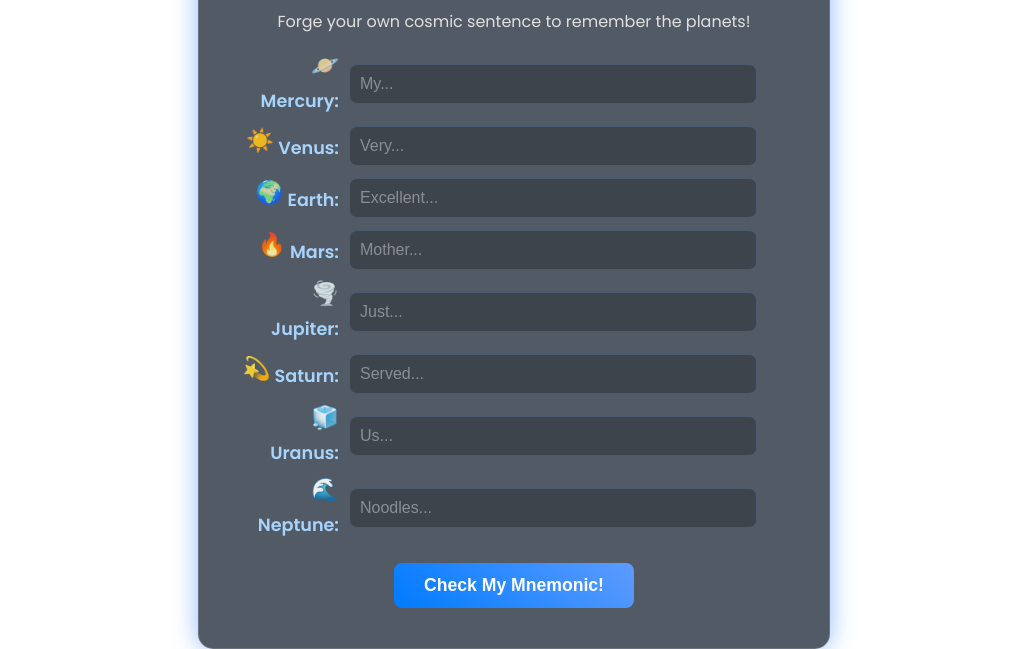
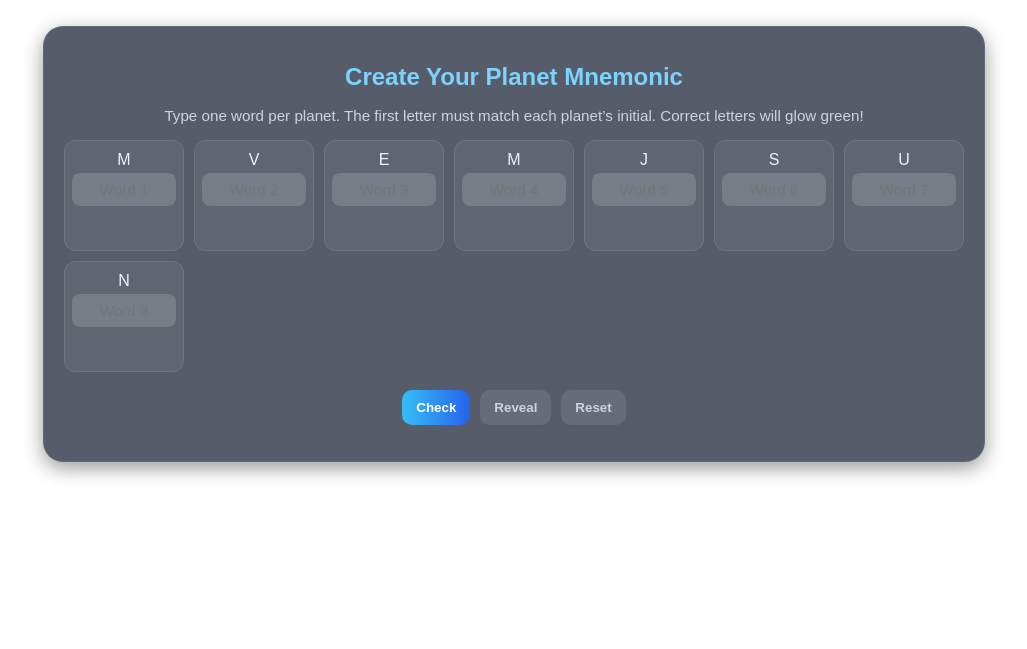
Before and after one commit to amal-projects-create/genially, a plain HTML site: page index.html in a window 1280 px wide. Shown: the part 156-805 px from the top of the page, without its empty margins (126-1153 px from the left). Drawn offline with Linux system fonts and the light colour scheme.

Commit message:
Update index.html

```diff
--- a/index.html
+++ b/index.html
@@ -1,258 +1,235 @@
-<!DOCTYPE html>
+<!doctype html>
 <html lang="en">
 <head>
-<meta charset="utf-8">
-<meta name="viewport" content="width=device-width, initial-scale=1.0">
-<title>Mnemonic Planet Order</title>
-<link rel="preconnect" href="https://fonts.googleapis.com">
-<link rel="preconnect" href="https://fonts.gstatic.com" crossorigin>
-<link href="https://fonts.googleapis.com/css2?family=Poppins:wght@400;600&display=swap" rel="stylesheet">
+  <meta charset="utf-8" />
+  <meta name="viewport" content="width=device-width,initial-scale=1" />
+  <title>Planet Order — Mnemonic Builder</title>
   <style>
-  :root {
-    --glow-color: #5d9bff;
+    html, body {
+      width: 100%;
+      height: 100%;
+      margin: 0;
+      padding: 0;
+      background: transparent;
+      overflow: hidden;
+      font-family: 'Nunito', sans-serif;
     }
 
-  html, body {
-    margin: 0;
-    padding: 0;
-    height: 100%;
-    background: transparent;
-    font-family: 'Poppins', sans-serif;
-    color: #e0e0e0;
+    body {
       display: flex;
+      align-items: center;
       justify-content: center;
-    align-items: center;
+      color: #eaf2ff;
     }
 
     .container {
       width: 95%;
-    max-width: 550px;
-    margin: 1em auto;
-    padding: clamp(1em, 5vw, 2.5em);
-    background: rgba(25, 35, 50, 0.75);
-    border-radius: 15px;
-    border: 1px solid rgba(255, 255, 255, 0.15);
-    box-shadow: 0 0 15px rgba(0,0,0,0.4);
+      max-width: 900px;
+      background: rgba(15, 23, 42, 0.7);
+      backdrop-filter: blur(10px);
+      border-radius: 20px;
+      border: 1px solid rgba(255, 255, 255, 0.08);
+      padding: 20px;
+      box-shadow: 0 6px 20px rgba(0, 0, 0, 0.4);
       text-align: center;
-    position: relative;
-    overflow: hidden;
-    animation: softGlow 6s ease-in-out infinite alternate;
+      transform: scale(1);
+      transform-origin: center;
+      transition: transform 0.3s ease;
     }
 
-  @keyframes softGlow {
-    0% { box-shadow: 0 0 12px rgba(93,155,255,0.4); }
-    100% { box-shadow: 0 0 25px rgba(93,155,255,0.7); }
+    @media (max-width: 600px) {
+      .container { transform: scale(0.9); }
     }
 
     h1 {
-    font-size: clamp(1.5rem, 5vw, 2.2rem);
-    color: #fff;
-    text-shadow: 0 0 8px var(--glow-color);
-    margin-top: 0;
-    display: flex;
-    justify-content: center;
-    align-items: center;
-    gap: .3em;
+      font-size: 1.5rem;
+      margin-bottom: 10px;
+      color: #7dd3fc;
     }
 
-  h1::before { content: '🚀'; }
-  h1::after { content: '🌟'; }
-
     p {
-    font-size: clamp(0.8rem, 2.5vw, 1rem);
-    margin-top: 0.5em;
+      color: #cbd5e1;
+      font-size: 0.95rem;
+      margin-bottom: 16px;
     }
 
-  .planet-input-grid {
+    .grid {
       display: grid;
-    grid-template-columns: 1fr;
-    gap: 12px;
-    margin-top: 20px;
+      grid-template-columns: repeat(auto-fit, minmax(120px, 1fr));
+      gap: 10px;
     }
 
-  .planet-input {
+    .blank {
+      background: rgba(255, 255, 255, 0.05);
+      border: 1px solid rgba(255, 255, 255, 0.1);
+      border-radius: 12px;
+      padding: 10px;
       display: flex;
+      flex-direction: column;
       align-items: center;
-    justify-content: space-between;
-    transition: transform 0.2s ease;
+      transition: background 0.3s ease, transform 0.2s ease;
     }
 
-  .planet-input:hover {
-    transform: scale(1.02);
+    .blank:hover { transform: translateY(-3px); background: rgba(255, 255, 255, 0.1); }
+
+    input.word {
+      width: 90%;
+      padding: 8px;
+      margin-top: 4px;
+      border-radius: 8px;
+      border: none;
+      background: rgba(255,255,255,0.15);
+      color: #fff;
+      text-align: center;
+      outline: none;
+      font-size: 0.95rem;
+      transition: background 0.3s ease;
     }
 
-  .planet-name {
-    flex: 0 0 100px;
-    text-align: right;
-    margin-right: 10px;
-    font-weight: 600;
-    color: #a7d4fd;
-    font-size: clamp(0.9rem, 3vw, 1.1rem);
-  }
-
-  input[type="text"] {
-    flex: 1 1 auto;
-    padding: 10px;
-    background-color: rgba(0, 0, 0, 0.25);
-    border: 1px solid #4a5a70;
-    border-radius: 8px;
-    color: #fff;
-    font-size: clamp(0.9rem, 3vw, 1rem);
-    transition: all 0.3s ease;
-  }
-
-  input[type="text"]::placeholder {
-    color: rgba(255, 255, 255, 0.4);
-  }
-
-  input[type="text"]:focus {
-    outline: none;
-    border-color: var(--glow-color);
-    box-shadow: 0 0 8px var(--glow-color);
+    input.word:focus {
+      background: rgba(255,255,255,0.25);
     }
 
     .indicator {
-    flex: 0 0 24px;
-    width: 24px;
-    height: 24px;
-    margin-left: 8px;
-    border-radius: 50%;
-    transition: all 0.3s ease;
-    font-size: 16px;
-    line-height: 24px;
-    text-align: center;
+      margin-top: 6px;
+      width: 28px;
+      height: 28px;
+      border-radius: 8px;
+      display: flex;
+      align-items: center;
+      justify-content: center;
+      font-weight: bold;
+      font-size: 1.1rem;
     }
 
-  .correct {
-    background-color: #28a745;
-    box-shadow: 0 0 10px #28a745;
-    animation: pulseGreen 0.8s ease;
-  }
+    .ok { background: rgba(16,185,129,0.2); color: #10b981; }
+    .bad { background: rgba(239,68,68,0.2); color: #ef4444; }
 
-  .wrong {
-    background-color: #dc3545;
-    box-shadow: 0 0 10px #dc3545;
-    animation: shake 0.4s ease;
-  }
-
-  @keyframes pulseGreen {
-    0% { transform: scale(1); }
-    50% { transform: scale(1.2); }
-    100% { transform: scale(1); }
-  }
-
-  @keyframes shake {
-    0%, 100% { transform: translateX(0); }
-    25% { transform: translateX(-3px); }
-    75% { transform: translateX(3px); }
+    .buttons {
+      display: flex;
+      flex-wrap: wrap;
+      justify-content: center;
+      gap: 10px;
+      margin-top: 18px;
     }
 
     button {
-    padding: 12px 30px;
-    margin-top: 25px;
+      padding: 10px 14px;
+      border-radius: 10px;
       border: none;
-    background: linear-gradient(45deg, #007bff, #5d9bff);
-    color: white;
-    border-radius: 8px;
+      font-weight: 600;
       cursor: pointer;
-    font-size: clamp(0.9rem, 3vw, 1.1rem);
-    font-weight: 600;
-    transition: transform 0.2s ease, box-shadow 0.2s ease;
+      transition: transform 0.2s ease, background 0.3s ease;
     }
 
-  button:hover {
-    transform: translateY(-2px);
-    box-shadow: 0 4px 15px rgba(93, 155, 255, 0.6);
+    .btn-check { background: linear-gradient(90deg, #38bdf8, #2563eb); color: #fff; }
+    .btn-reset, .btn-reveal { background: rgba(255,255,255,0.1); color: #cbd5e1; }
+    button:hover { transform: scale(1.05); }
+
+    .result {
+      margin-top: 16px;
+      font-size: 1rem;
+      color: #93c5fd;
     }
 
-  .correct::after, .wrong::after {
-    color: white;
-  }
-
-  .correct::after { content: '✔'; }
-  .wrong::after { content: '✖'; }
-
-  .decor {
-    font-size: 1.4rem;
-    display: inline-block;
-    animation: floaty 5s ease-in-out infinite alternate;
-    opacity: 0.9;
-  }
-
-  @keyframes floaty {
-    0% { transform: translateY(0); }
-    100% { transform: translateY(-6px); }
-  }
   </style>
 </head>
 <body>
   <div class="container">
-  <h1>Stellar Mnemonic Creator</h1>
-  <p>Forge your own cosmic sentence to remember the planets!</p>
+    <h1>Create Your Planet Mnemonic</h1>
+    <p>Type one word per planet. The first letter must match each planet’s initial. Correct letters will glow green!</p>
 
-  <div class="planet-input-grid">
-    <div class="planet-input">
-      <span class="planet-name"><span class="decor">🪐</span> <b>M</b>ercury:</span>
-      <input type="text" id="planet1" placeholder="My...">
-      <span id="indicator1" class="indicator"></span>
-    </div>
-    <div class="planet-input">
-      <span class="planet-name"><span class="decor">☀️</span> <b>V</b>enus:</span>
-      <input type="text" id="planet2" placeholder="Very...">
-      <span id="indicator2" class="indicator"></span>
-    </div>
-    <div class="planet-input">
-      <span class="planet-name"><span class="decor">🌍</span> <b>E</b>arth:</span>
-      <input type="text" id="planet3" placeholder="Excellent...">
-      <span id="indicator3" class="indicator"></span>
-    </div>
-    <div class="planet-input">
-      <span class="planet-name"><span class="decor">🔥</span> <b>M</b>ars:</span>
-      <input type="text" id="planet4" placeholder="Mother...">
-      <span id="indicator4" class="indicator"></span>
-    </div>
-    <div class="planet-input">
-      <span class="planet-name"><span class="decor">🌪️</span> <b>J</b>upiter:</span>
-      <input type="text" id="planet5" placeholder="Just...">
-      <span id="indicator5" class="indicator"></span>
-    </div>
-    <div class="planet-input">
-      <span class="planet-name"><span class="decor">💫</span> <b>S</b>aturn:</span>
-      <input type="text" id="planet6" placeholder="Served...">
-      <span id="indicator6" class="indicator"></span>
-    </div>
-    <div class="planet-input">
-      <span class="planet-name"><span class="decor">🧊</span> <b>U</b>ranus:</span>
-      <input type="text" id="planet7" placeholder="Us...">
-      <span id="indicator7" class="indicator"></span>
-    </div>
-    <div class="planet-input">
-      <span class="planet-name"><span class="decor">🌊</span> <b>N</b>eptune:</span>
-      <input type="text" id="planet8" placeholder="Noodles...">
-      <span id="indicator8" class="indicator"></span>
-    </div>
+    <div class="grid" id="blanks"></div>
+
+    <div class="buttons">
+      <button class="btn-check" id="checkBtn">Check</button>
+      <button class="btn-reveal" id="revealBtn">Reveal</button>
+      <button class="btn-reset" id="resetBtn">Reset</button>
     </div>
 
-  <button id="checkButton">Check My Mnemonic!</button>
+    <div id="result" class="result"></div>
   </div>
 
   <script>
-  function checkAnswers() {
-    const planets = ['M', 'V', 'E', 'M', 'J', 'S', 'U', 'N'];
-    for (let i = 0; i < planets.length; i++) {
-      const inputEl = document.getElementById('planet' + (i + 1));
-      const indicatorEl = document.getElementById('indicator' + (i + 1));
-      const value = inputEl.value.trim();
-      indicatorEl.className = 'indicator';
-      if (!value) continue;
-      if (value[0].toUpperCase() === planets[i]) {
-        indicatorEl.classList.add('correct');
+    const PLANETS = [
+      {name:'Mercury', letter:'M'},
+      {name:'Venus', letter:'V'},
+      {name:'Earth', letter:'E'},
+      {name:'Mars', letter:'M'},
+      {name:'Jupiter', letter:'J'},
+      {name:'Saturn', letter:'S'},
+      {name:'Uranus', letter:'U'},
+      {name:'Neptune', letter:'N'}
+    ];
+
+    const blanks = document.getElementById('blanks');
+    const checkBtn = document.getElementById('checkBtn');
+    const revealBtn = document.getElementById('revealBtn');
+    const resetBtn = document.getElementById('resetBtn');
+    const result = document.getElementById('result');
+
+    PLANETS.forEach((p, i) => {
+      const div = document.createElement('div');
+      div.className = 'blank';
+      div.innerHTML = `
+        <div>${p.letter}</div>
+        <input class="word" placeholder="Word ${i+1}" data-index="${i}">
+        <div class="indicator"></div>
+      `;
+      blanks.appendChild(div);
+    });
+
+    function normalize(str){
+      return str.trim().charAt(0).toUpperCase();
+    }
+
+    function check(){
+      let correct = 0;
+      const inputs = document.querySelectorAll('.word');
+      inputs.forEach((inp, i) => {
+        const first = normalize(inp.value);
+        const expected = PLANETS[i].letter;
+        const ind = inp.parentElement.querySelector('.indicator');
+        if (first === expected) {
+          ind.textContent = '✓';
+          ind.className = 'indicator ok';
+          correct++;
+        } else if (inp.value.trim() !== '') {
+          ind.textContent = '✕';
+          ind.className = 'indicator bad';
         } else {
-        indicatorEl.classList.add('wrong');
+          ind.textContent = '';
+          ind.className = 'indicator';
         }
+      });
+      result.textContent = `${correct}/${PLANETS.length} correct`;
     }
+
+    function reveal(){
+      const inputs = document.querySelectorAll('.word');
+      inputs.forEach((inp, i) => {
+        inp.value = PLANETS[i].name;
+        const ind = inp.parentElement.querySelector('.indicator');
+        ind.textContent = '✓';
+        ind.className = 'indicator ok';
+      });
+      result.textContent = 'All revealed!';
     }
-  document.getElementById('checkButton').addEventListener('click', checkAnswers);
+
+    function reset(){
+      const inputs = document.querySelectorAll('.word');
+      inputs.forEach(inp => {
+        inp.value = '';
+        const ind = inp.parentElement.querySelector('.indicator');
+        ind.textContent = '';
+        ind.className = 'indicator';
+      });
+      result.textContent = '';
+    }
+
+    checkBtn.addEventListener('click', check);
+    revealBtn.addEventListener('click', reveal);
+    resetBtn.addEventListener('click', reset);
   </script>
 </body>
 </html>
```
Lines whose indentation alone changed are shown as unchanged.
